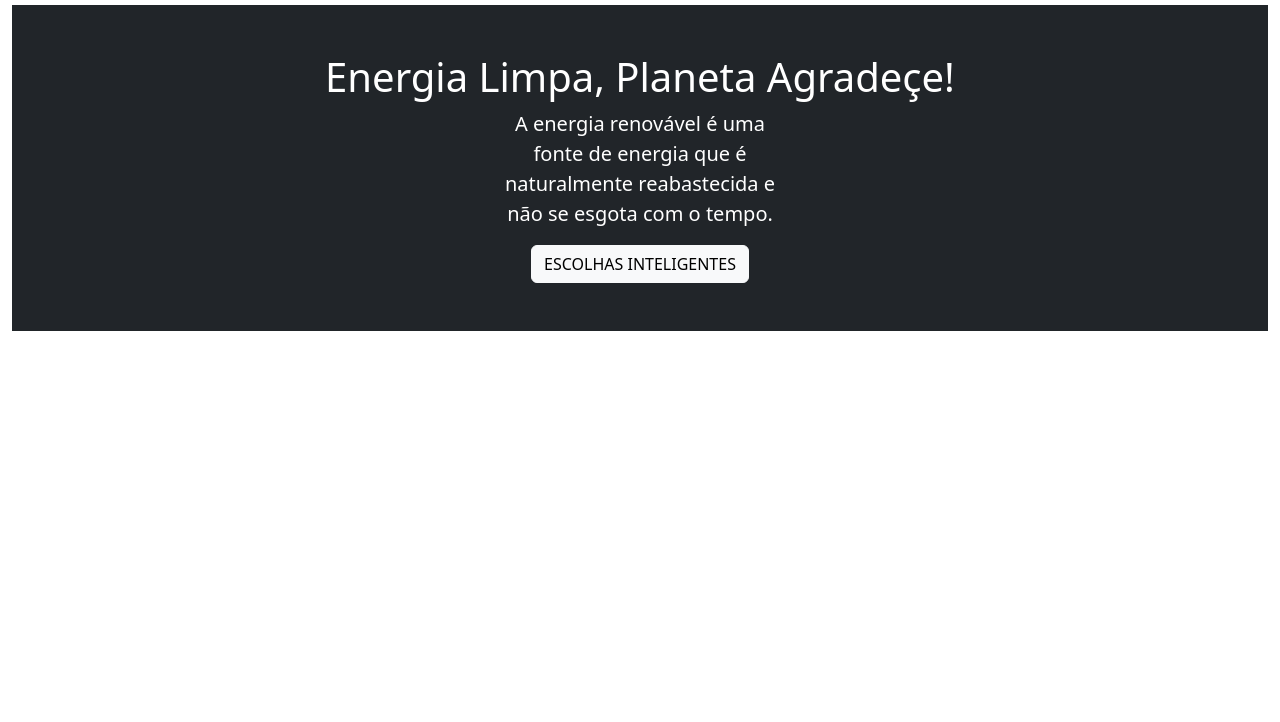
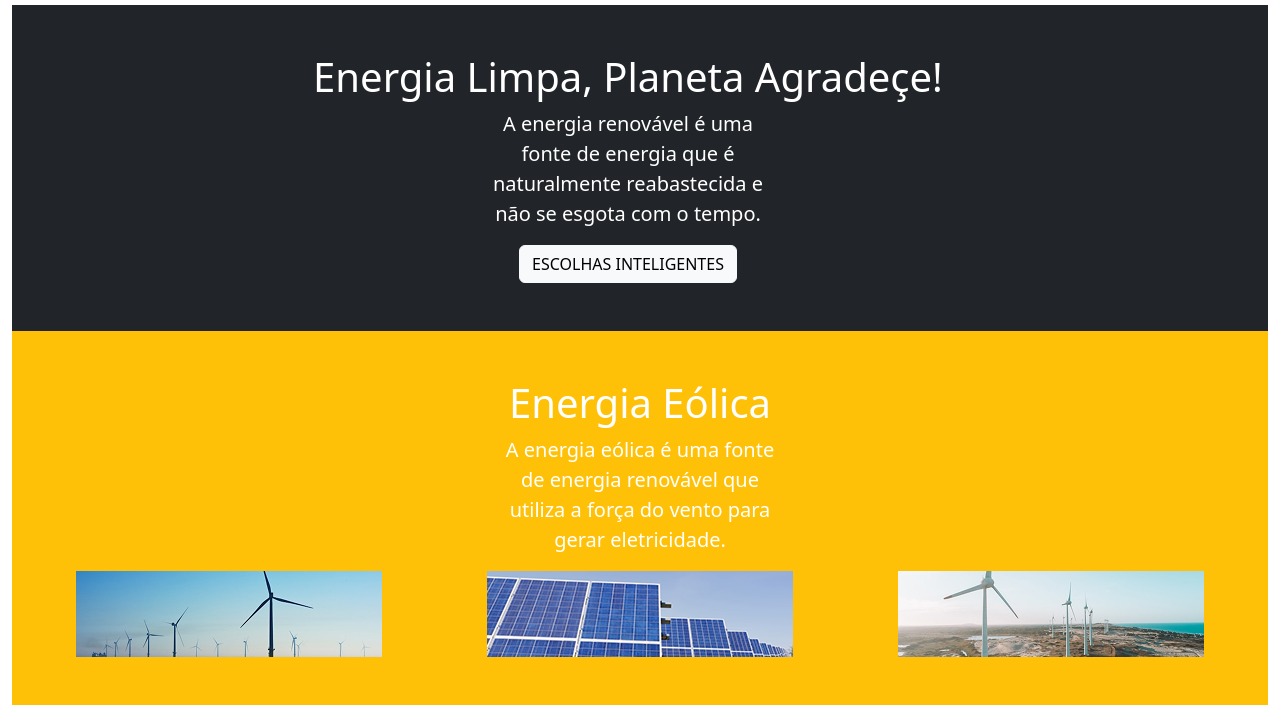
Before and after one commit to Elias-Sec/Aprendendo-BootStrap, a plain HTML site: page index.html in a window 1280 px wide. Shown: the part 78-800 px from the top of the page. Drawn offline with Linux system fonts and the light colour scheme.

Commit message:
conclusão do bloco 2 amarelo feito numa SECTION

```diff
--- a/index.html
+++ b/index.html
@@ -51,8 +51,11 @@
             <main>
                 <section class="container-fluid bg-dark text-white py-5">
                     <div class="row">
+                        <div class="row">
                         <div class="col-12 text-center">
+
                             <h1>Energia Limpa, Planeta Agradeçe!</h1>
+
                         </div>
                     </div>
                     <div class="row d-flex justify-content-center">
@@ -68,6 +71,28 @@
                         </div>
                     </div>
                 </section>
+                <!--Linha 3-->
+                <section class="container-fluid bg-warning text-white py-5">
+                     <div class="row">
+                        <div class="col-12 text-center">
+                            <h1>Energia Eólica</h1>
+                        </div>
+                    </div>
+                    <div class="row d-flex justify-content-center">
+                        <div class="col-3">
+                             <p class="fs-5 text-center">
+                                A energia eólica é uma fonte de energia renovável que utiliza a força do vento para gerar eletricidade.
+                            </p>
+                        </div>
+                    </div>
+                    <div class="row">
+                        <div class="col-12 d-flex justify-content-around">
+                            <img src="img/img-01.jpg" alt="turbina" class="img-fluid">
+                            <img src="img/img-02.jpg" alt="placa-solar" class="img-fluid">
+                            <img src="img/img-03.jpg" alt="turbinass" class="img-fluid">
+                        </div>
+                    </div>
+                </section>
             </main>
         </div>
         <script src="js/bootstrap.bundle.min.js"></script>
```
